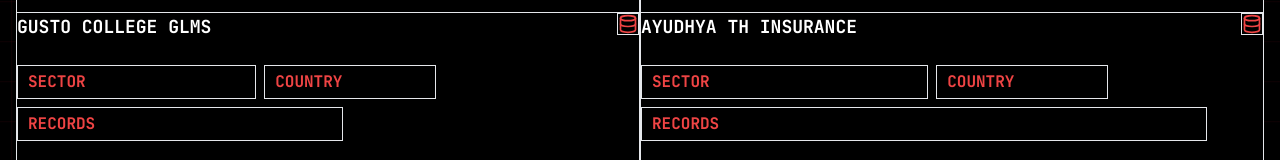
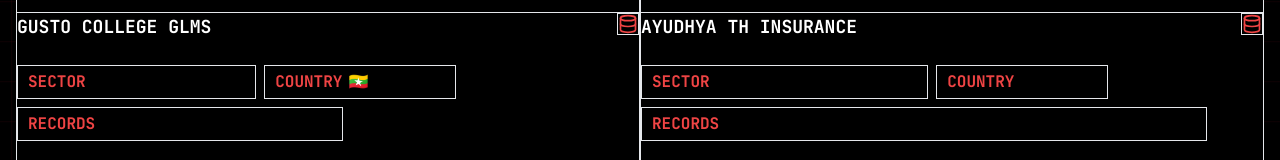
Before and after one commit to normalhunters0x/root0x, a React app in the folder src/: page / in a window 1280 px wide. Shown: the part 970-1130 px from the top of the page. Built offline with nearby package versions, Linux system fonts and the light colour scheme; the HTML template or start-up script is replaced by a standard one.

Commit message:
Update: GUSTO GLMS country changed to Myanmar with flag

```diff
--- a/src/data/ransomware.ts
+++ b/src/data/ransomware.ts
@@ -511,7 +511,7 @@
   year: 2026,
   severity: 'Medium',
   target: 'Education Sector',
-  country: 'Thailand',
+  country: '\u{1F1F2}\u{1F1F2} Myanmar',
   description:
   'Compromised user accounts from GUSTO College\'s GLMS (Global Learning Management System). Exposed user credentials from the Moodle platform at gusto-education.com.',
   mechanism:
```
